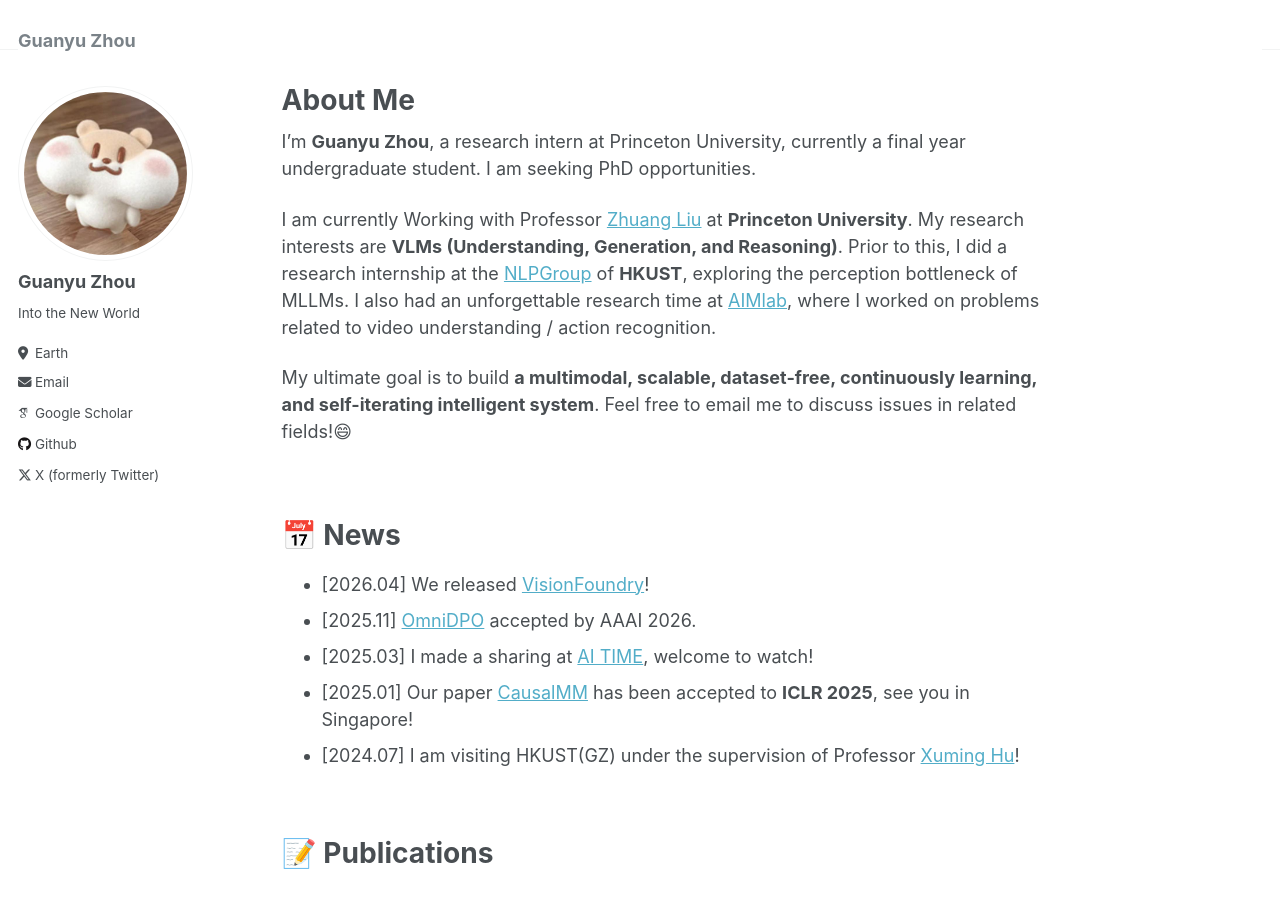
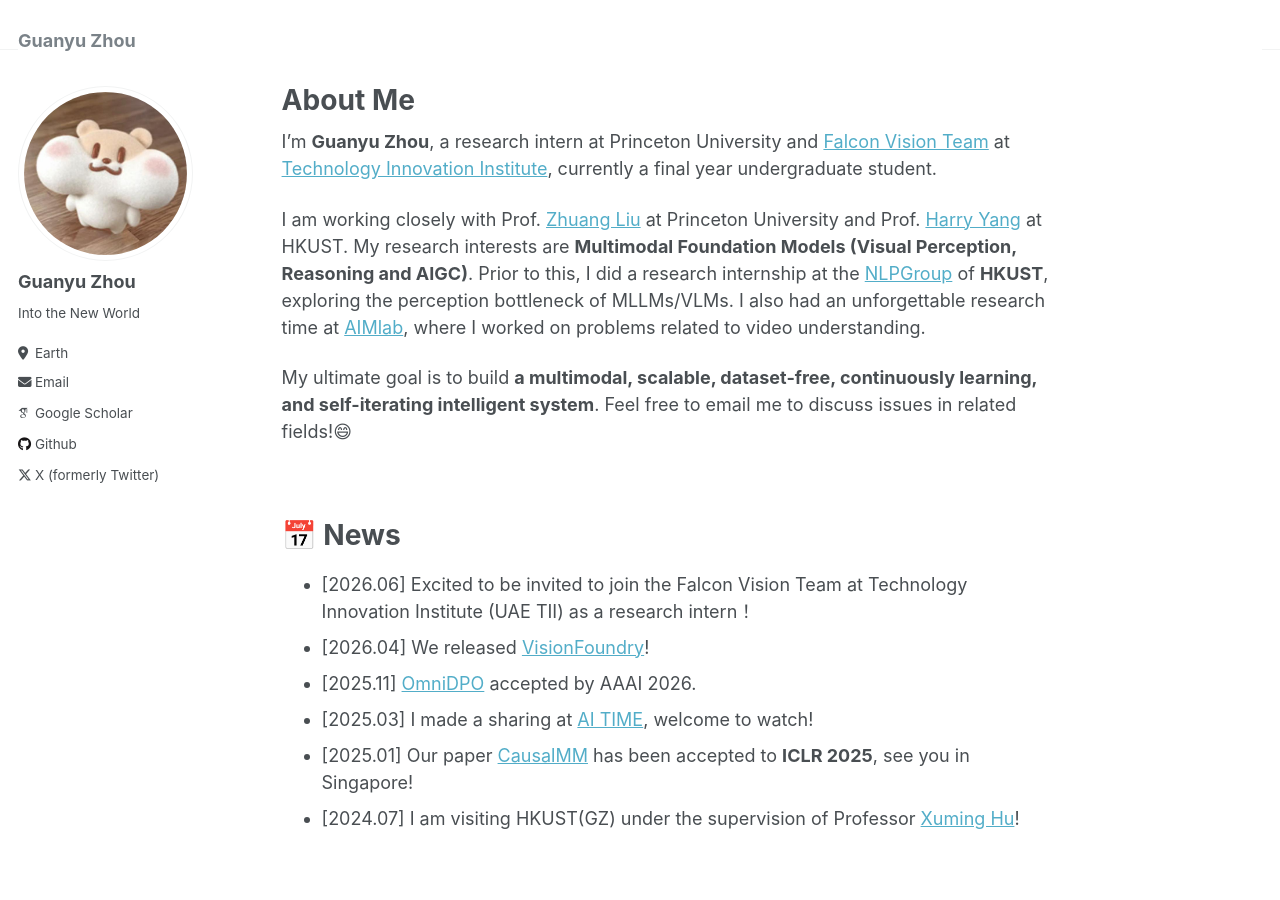
Before and after one commit to The-Martyr/the-martyr.github.io, a Jekyll site: the page built from _pages/about.md, in a window 1280 px wide and 900 px high. Built offline with Jekyll 4.4.1, drawn with Linux system fonts in a browser that asks for light colours; some web fonts are replaced.

Commit message:
Update about.md

```diff
--- a/_pages/about.md
+++ b/_pages/about.md
@@ -7,14 +7,15 @@ redirect_from:
   - /about.html
 ---
 
-I'm **Guanyu Zhou**, a research intern at Princeton University, currently a final year undergraduate student. I am seeking PhD opportunities.
+I'm **Guanyu Zhou**, a research intern at Princeton University and [Falcon Vision Team](https://github.com/tiiuae/Falcon-Perception) at [Technology Innovation Institute](https://www.tii.ae/), currently a final year undergraduate student.
 
-I am currently Working with Professor [Zhuang Liu](https://liuzhuang13.github.io/) at **Princeton University**. My research interests are **VLMs (Understanding, Generation, and Reasoning)**. Prior to this, I did a research internship at the [NLPGroup](https://xuminghu.github.io/) of **HKUST**, exploring the perception bottleneck of MLLMs. I also had an unforgettable research time at [AIMlab](https://xiangroup.github.io/), where I worked on problems related to video understanding / action recognition.
+I am working closely with Prof. [Zhuang Liu](https://liuzhuang13.github.io/) at Princeton University and Prof. [Harry Yang](https://hyang.org/) at HKUST. My research interests are **Multimodal Foundation Models (Visual Perception, Reasoning and AIGC)**. Prior to this, I did a research internship at the [NLPGroup](https://xuminghu.github.io/) of **HKUST**, exploring the perception bottleneck of MLLMs/VLMs. I also had an unforgettable research time at [AIMlab](https://xiangroup.github.io/), where I worked on problems related to video understanding.
 
 My ultimate goal is to build **a multimodal, scalable, dataset-free, continuously learning, and self-iterating intelligent system**. Feel free to email me to discuss issues in related fields!😄
 
 <br>
 # 📅 News
+* [2026.06] Excited to be invited to join the Falcon Vision Team at Technology Innovation Institute (UAE TII) as a research intern！
 * [2026.04] We released [VisionFoundry](https://zlab-princeton.github.io/VisionFoundry/)!
 * [2025.11] [OmniDPO](https://arxiv.org/abs/2509.00723) accepted by AAAI 2026.
 * [2025.03] I made a sharing at [AI TIME](https://www.bilibili.com/video/BV1YkRAYVEHy/?vd_source=ffc139b7b13aa7195dd7b37795efa6a9), welcome to watch!
```
